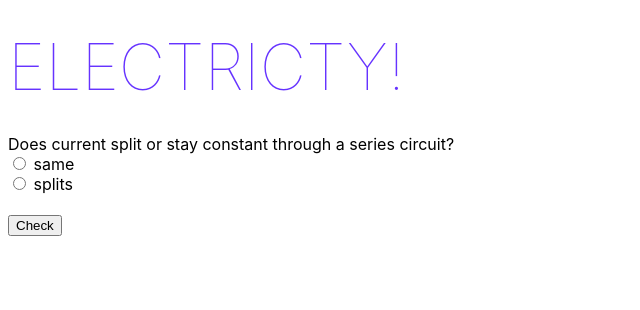
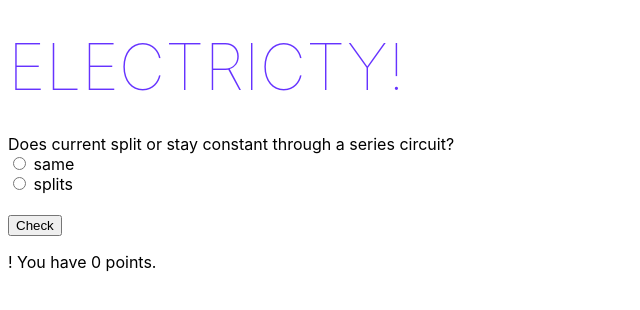
Before and after one commit to hannahlb123/assessment---quiz, a Svelte app: page / in a window 1280 px wide. Shown: the top 310 px of the page, without its empty margins (0-640 px from the left). Built offline with nearby package versions, Linux system fonts and the light colour scheme.

Commit message:
Added point counter. Adds a point if correct doesn't change points if incorrect.

```diff
--- a/src/App.svelte
+++ b/src/App.svelte
@@ -2,6 +2,7 @@
 	let input = ''
 	let choice = ''
 	let result = ''
+  let points = 0
 
 	let questions = [
 				{
@@ -41,13 +42,14 @@
 	function check (response) {
 		if (response == questions[i].answer) {
 			result = 'correct'
+      points += 1
 		} else {
 			result = 'wrong'
       result += ' the correct answer was ' + questions[i].answer
 		}
     answering = false
 		console.log('function is done. result is ' + result + 'answering is ' + answering)
-		return result, answering
+		return result, answering, points
 	}
 
 	function next () {
@@ -105,7 +107,7 @@
   <p> You are done :) </p>
 {/if}
 <p>
-	{result}
+	{result}! You have {points} points.
 </p>
 
 
```
